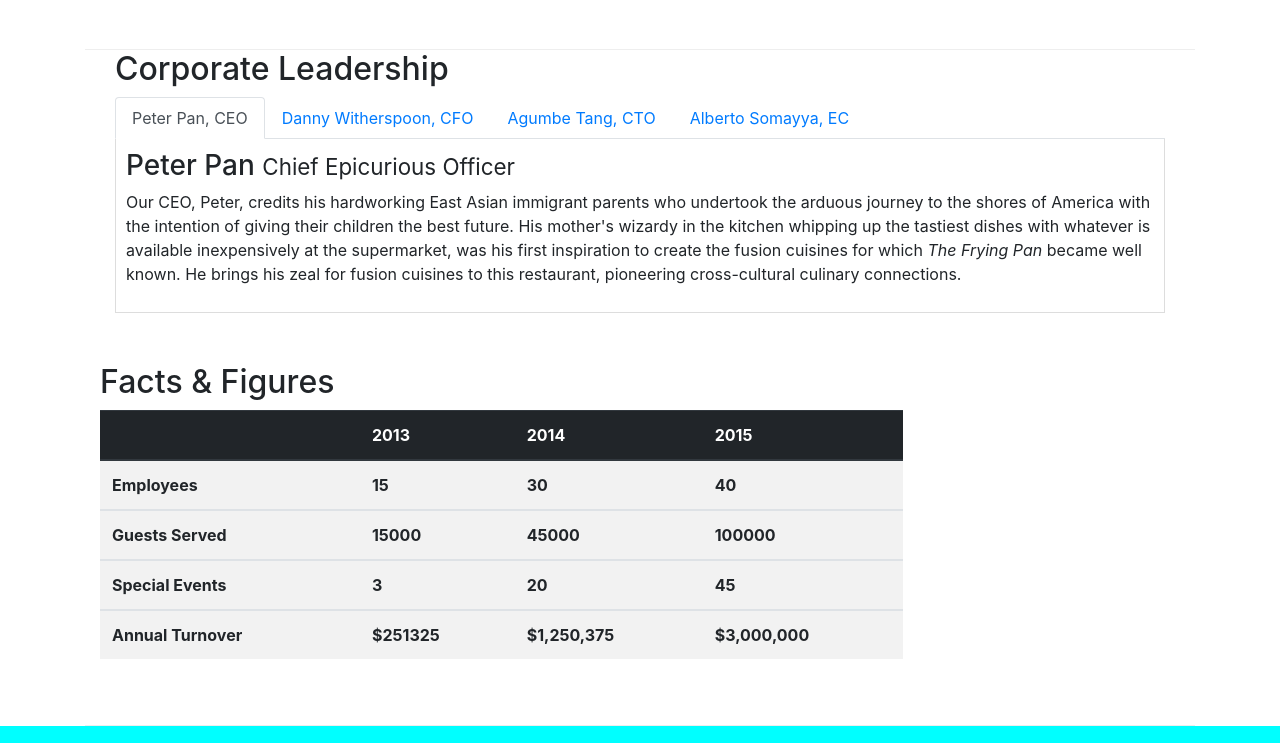
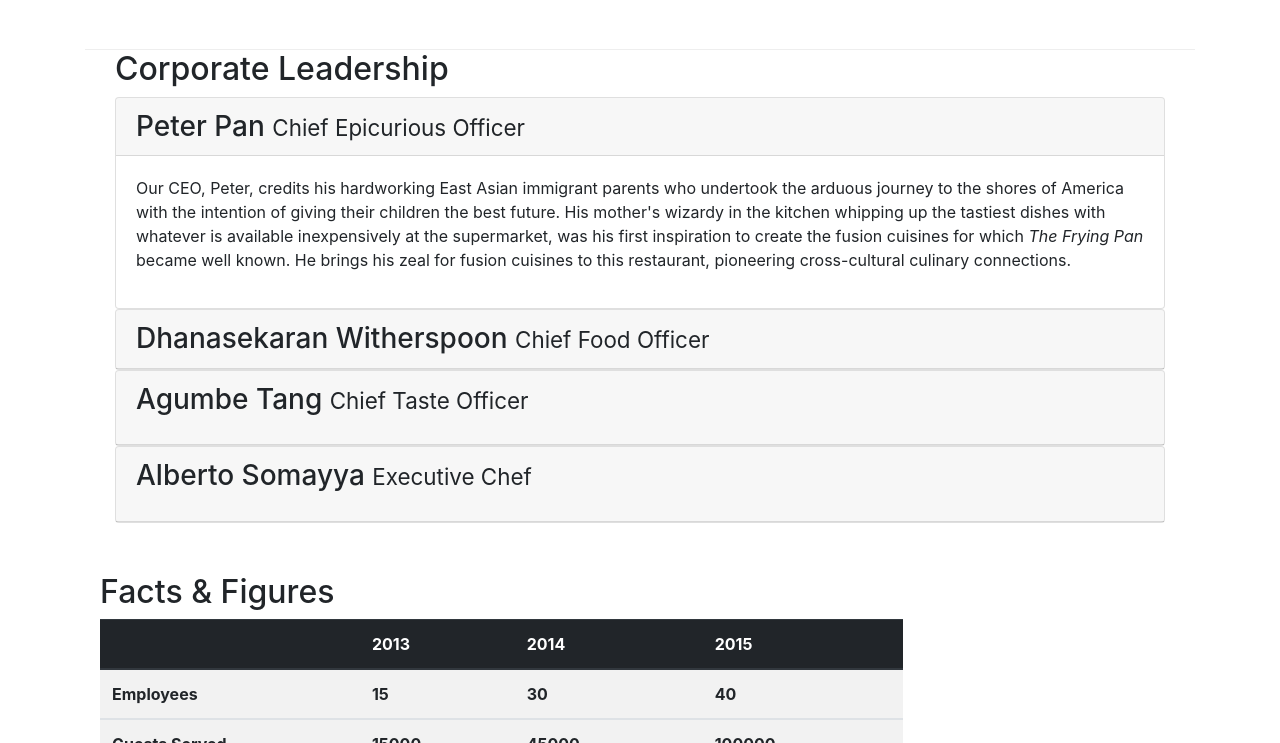
Before and after one commit to Chetangavali/RestorantWebsite, a website: page aboutus.html in a window 1280 px wide. Shown: the part 935-1678 px from the top of the page. Drawn offline with nearby package versions, Linux system fonts and the light colour scheme.

Commit message:
Collapse and Accordion

```diff
--- a/aboutus.html
+++ b/aboutus.html
@@ -100,40 +100,52 @@
         <div class="container">
             <div class="col-12  col-sm-12">
                 <h2>Corporate Leadership</h2>
-                <ul class="nav nav-tabs">
-                    <li class="nav-item">
-                        <a class="nav-link active" href="#peter" role="tab" data-toggle="tab">Peter Pan, CEO</a>
-                    </li>
-                    <li class="nav-item">
-                        <a class="nav-link" href="#danny" role="tab" data-toggle="tab">Danny Witherspoon, CFO</a>
-                    </li>
-                    <li class="nav-item">
-                        <a class="nav-link" href="#agumbe" role="tab" data-toggle="tab">Agumbe Tang, CTO</a>
-                    </li>
-                    <li class="nav-item">
-                        <a class="nav-link" href="#alberto" role="tab" data-toggle="tab">Alberto Somayya, EC</a>
-                    </li>
-                </ul>
-                <div class="tab-content">
-                    <div class="tab-pane fade show active" role="tabpanel" id="peter">
-                        <h3>Peter Pan <small>Chief Epicurious Officer</small></h3>
-                        <p class="d-none d-sm-block">Our CEO, Peter, credits his hardworking East Asian immigrant parents who undertook the arduous journey to the shores of America with the intention of giving their children the best future. His mother's wizardy in the kitchen whipping up the tastiest dishes with whatever is available inexpensively at the supermarket, was his first inspiration to create the fusion cuisines for which <em>The Frying Pan</em> became well known. He brings his zeal for fusion cuisines to this restaurant, pioneering cross-cultural culinary connections.</p>
+
+                <div id="accordion">
+                    <div class="card">
+                        <div class="card-header" role="tab" id="peterhead">
+                            <h3 class="mb-0"><a data-toggle="collapse" data-target="#peter">Peter Pan <small>Chief Epicurious Officer</small></a></h3>
+                        </div>
+                        <div class="collapse show" role="tabpanel" id="peter" data-parent="#accordion">
+                            <div class="card-body">
+                                <p class="d-none d-sm-block">Our CEO, Peter, credits his hardworking East Asian immigrant parents who undertook the arduous journey to the shores of America with the intention of giving their children the best future. His mother's wizardy in the kitchen whipping up the tastiest dishes with whatever is available inexpensively at the supermarket, was his first inspiration to create the fusion cuisines for which <em>The Frying Pan</em> became well known. He brings his zeal for fusion cuisines to this restaurant, pioneering cross-cultural culinary connections.</p>
+                            </div>
+                        </div>
                     </div>
 
-                    <div class="tab-pane fade" role="tabpanel" id="danny">
-                        <h3>Dhanasekaran Witherspoon <small>Chief Food Officer</small></h3>
-                        <p class="d-none d-sm-block">Our CFO, Danny, as he is affectionately referred to by his colleagues, comes from a long established family tradition in farming and produce. His experiences growing up on a farm in the Australian outback gave him great appreciation for varieties of food sources. As he puts it in his own words, <em>Everything that runs, wins, and everything that stays, pays!</em></p>
+                    <div class="card">
+                        <div class="card-header">
+                            <h3 class="mb-0"><a data-toggle="collapse" data-target="#danny">Dhanasekaran Witherspoon <small>Chief Food Officer</small></a></h3>
+                        </div>
+                        <div class="collapse" role="tabpanel" id="danny" data-parent="#accordion">
+                            <div class="card-body">
+                                <p class="d-none d-sm-block">Our CFO, Danny, as he is affectionately referred to by his colleagues, comes from a long established family tradition in farming and produce. His experiences growing up on a farm in the Australian outback gave him great appreciation for varieties of food sources. As he puts it in his own words, <em>Everything that runs, wins, and everything that stays, pays!</em></p>
+                            </div>
+                        </div>
                     </div>
 
-                    <div class="tab-pane fade" role="tabpanel" id="agumbe">
-                        <h3>Agumbe Tang <small>Chief Taste Officer</small></h3>
-                        <p class="d-none d-sm-block">Blessed with the most discerning gustatory sense, Agumbe, our CTO, personally ensures that every dish that we serve meets his exacting tastes. Our chefs dread the tongue lashing that ensues if their dish does not meet his exacting standards. He lives by his motto, <em>You click only if you survive my lick.</em></p>
+                    <div class="card">
+                        <div class="card-header">
+                            <h3 class="mb-3"><a data-toggle="collapse" data-target="#agumbe">Agumbe Tang <small>Chief Taste Officer</small></a></h3>
+                        </div>
+                        <div class="collapse" role="tabpanel" id="agumbe" data-parent="#accordion">
+                            <div class="card-body">
+                                <p class="d-none d-sm-block">Blessed with the most discerning gustatory sense, Agumbe, our CTO, personally ensures that every dish that we serve meets his exacting tastes. Our chefs dread the tongue lashing that ensues if their dish does not meet his exacting standards. He lives by his motto, <em>You click only if you survive my lick.</em></p>
+                            </div>
+                        </div>
                     </div>
 
-                    <div class="tab-pane fade" role="tabpanel" id="alberto">
-                        <h3>Alberto Somayya <small>Executive Chef</small></h3>
-                        <p class="d-none d-sm-block">Award winning three-star Michelin chef with wide International experience having worked closely with whos-who in the culinary world, he specializes in creating mouthwatering Indo-Italian fusion experiences. He says, <em>Put together the cuisines from the two craziest cultures, and you get a winning hit! Amma Mia!</em></p>
+                    <div class="card">
+                        <div class="card-header">
+                            <h3 class="mb-3"><a data-toggle="collapse" data-target="#alberto">Alberto Somayya <small>Executive Chef</small></a></h3>
+                        </div>
+                        <div class="collapse" role="tabpanel" id="alberto" data-parent="#accordion">
+                            <div class="card-body">
+                                <p class="d-none d-sm-block">Award winning three-star Michelin chef with wide International experience having worked closely with whos-who in the culinary world, he specializes in creating mouthwatering Indo-Italian fusion experiences. He says, <em>Put together the cuisines from the two craziest cultures, and you get a winning hit! Amma Mia!</em></p>
+                            </div>
+                        </div>
                     </div>
+
                 </div>
             </div>
        </div>
```
